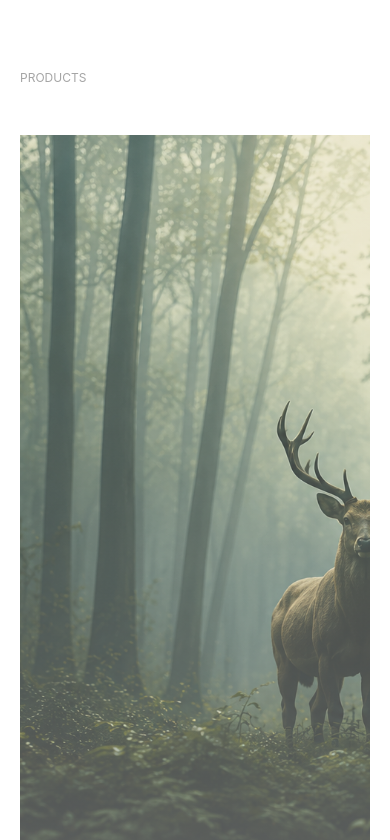
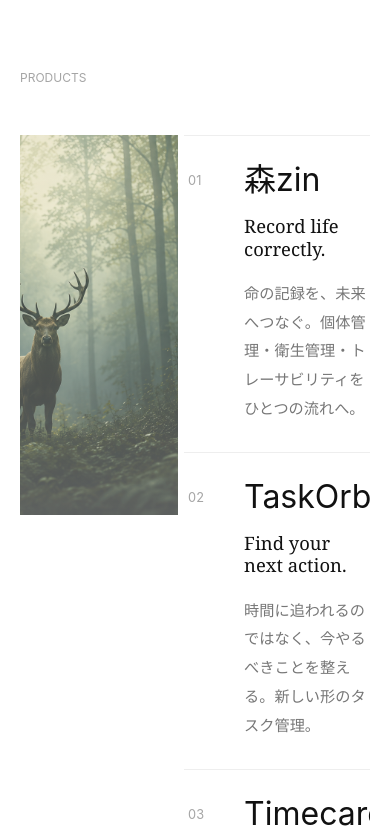
Before and after one commit to yamauchi1919349-dot/arcnest-site, a Next.js app: page / in a window 390 px wide. Shown: the part 1760-2600 px from the top of the page. Built offline with nearby package versions, Linux system fonts and the light colour scheme.

Commit message:
Update products layout and mobile composition

```diff
--- a/src/app/globals.css
+++ b/src/app/globals.css
@@ -903,8 +903,8 @@ a {
   }
 
   .products-showcase {
-    gap: clamp(3rem, 12vw, 5rem);
-    grid-template-columns: 1fr;
+    gap: clamp(1rem, 4vw, 1.5rem);
+    grid-template-columns: minmax(6rem, 38vw) minmax(0, 1fr);
     overflow: hidden;
   }
 
@@ -912,7 +912,8 @@ a {
     max-width: none;
     position: relative;
     top: auto;
-    width: min(38rem, 170vw);
+    transform: translateX(-48%);
+    width: min(22rem, 78vw);
   }
 
   .site-footer {
```
